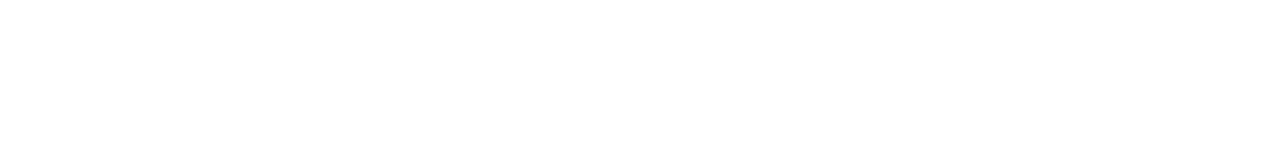
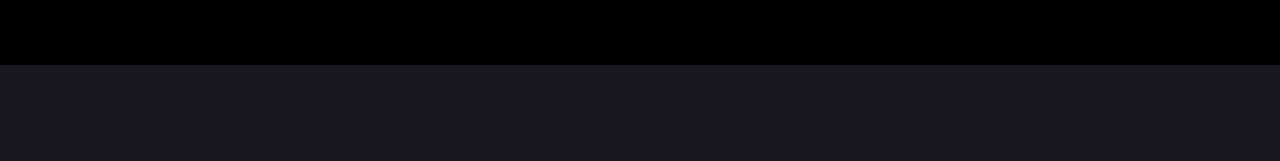
Before and after one commit to lucasfranchini/bananaGame, a website built with webpack: page public/index.html in a window 1280 px wide. Built offline with nearby package versions, Linux system fonts and the light colour scheme.

Commit message:
feat: initial header and assets

```diff
--- a/public/index.html
+++ b/public/index.html
@@ -4,10 +4,12 @@
     <meta charset="UTF-8" />
     <meta http-equiv="X-UA-Compatible" content="IE=edge" />
     <meta name="viewport" content="width=device-width, initial-scale=1.0" />
+    <link rel="stylesheet" href="../styles/desktop.css" />
     <title>Banana Game</title>
   </head>
 
   <body>
+    <div class="header"></div>
     <canvas id="canvas"></canvas>
     <script src="./bundle.js"></script>
   </body>
--- /dev/null
+++ b/styles/desktop.css
@@ -0,0 +1,11 @@
+body {
+  background-color: #181820;
+}
+.header {
+  position: fixed;
+  top: 0;
+  left: 0;
+  height: 65px;
+  width: 100%;
+  background-color: #000;
+}
```
Also changed, not shown: assets/alien.png (added), assets/banana.png (added), assets/heart-empty.png (added), assets/heart.png (added), assets/orange.png (added), assets/red-apple.png (added), assets/strawberry.png (added), assets/watermelon.png (added).
